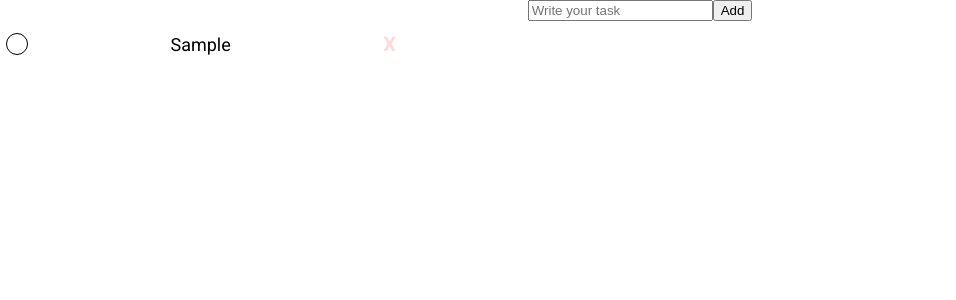
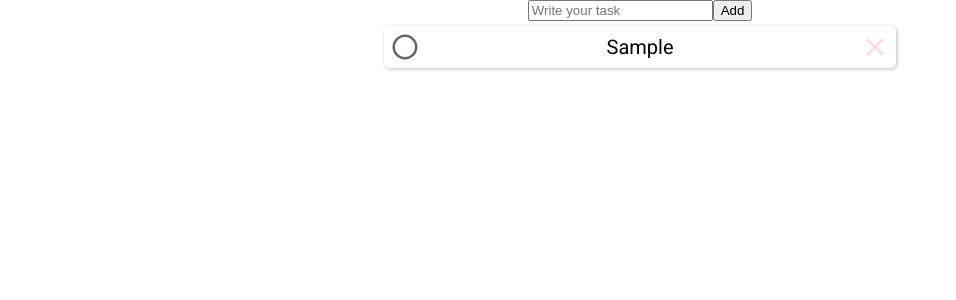
Before and after one commit to heimlee/todo-app, a React (Create React App) app: page / in a window 1280 px wide. Both pictures are taken after typing "Sample" into the empty fields and a click on the button "Add". Shown: the top 300 px of the page, without its empty margins (0-956 px from the left). Built offline with nearby package versions, Linux system fonts and the light colour scheme.

Commit message:
Implement TodoItem component

```diff
--- a/src/containers/todo/components/todoItem/TodoItem.js
+++ b/src/containers/todo/components/todoItem/TodoItem.js
@@ -1,5 +1,8 @@
 import React from 'react';
 import { useDispatch } from 'react-redux';
+import RadioButtonUncheckedIcon from '@material-ui/icons/RadioButtonUnchecked';
+import CheckCircleIcon from '@material-ui/icons/CheckCircle';
+import CloseIcon from '@material-ui/icons/Close';
 
 import { completedTask, removeTask } from '../../actions/todoActions';
 
@@ -10,9 +13,27 @@ export const TodoItem = ({ todo }) => {
 
   return(
     <div className="todo-item">
-      <span onClick={() => dispatch(completedTask(todo.id, todo.isCompleted))} className={todo.isCompleted ? 'mark check-circle' : 'mark circle'}></span>
-      <span onClick={() => dispatch(completedTask(todo.id, todo.isCompleted))} className={todo.isCompleted ? 'completed text' : 'text'}>{todo.text}</span>
-      <span onClick={() => dispatch(removeTask(todo.id))} className="delete-task">X</span>
+      <span
+        onClick={() => dispatch(completedTask(todo.id, todo.isCompleted))}
+        className="circle"
+      >
+        {!todo.isCompleted ?
+          <RadioButtonUncheckedIcon style={{ fontSize: 30 }} /> :
+          <CheckCircleIcon style={{ fontSize: 30 }}/>
+        }
+      </span>
+      <span
+        onClick={() => dispatch(completedTask(todo.id, todo.isCompleted))}
+        className={todo.isCompleted ? 'completed text' : 'text'}
+      >
+        {todo.text}
+      </span>
+      <span
+        onClick={() => dispatch(removeTask(todo.id))}
+        className="delete-task"
+      >
+        <CloseIcon style={{ fontSize: 30 }} />
+      </span>
     </div>
   );
 };
--- a/src/containers/todo/components/todoItem/todoItem.scss
+++ b/src/containers/todo/components/todoItem/todoItem.scss
@@ -1,68 +1,46 @@
 .todo-item {
   align-items: center;
-  border: 1px solid #fff;
+  border: 1px solid #ffffff;
+  border-radius: 6px;
+  box-shadow: 1px 1px 3px 1px rgba(192, 192, 192, 0.66);
   cursor: pointer;
   display: flex;
-  font-size: 18px;
+  font-size: 20px;
   justify-content: space-between;
   margin: 5px 0;
+  overflow-wrap: break-word;
   padding: 5px;
-  width: 400px;
   user-select: none;
+  width: 500px;
 
   &:hover {
     border: 1px solid #dfdfdf;
-    border-radius: 3px;
-    box-shadow: 1px 1px 3px 1px rgba(192, 192, 192, 0.66);
+    box-shadow: 1px 1px 4px 2px rgba(192, 192, 192, 0.66);
     transition: all .3s ease;
   }
 }
 
+.circle {
+  color: #666666;
+  height: 30px;
+}
+
 .text {
   padding: 0 10px;
-  width: 100%;
+  width: 84%;
 }
 
 .completed {
-  color: #ccc;
+  color: #cccccc;
   text-decoration: line-through;
 }
 
 .delete-task {
+  height: 30px;
   color: rgba(255, 0, 0, 0.15);
-  font-size: 20px;
-  font-weight: bold;
-  padding: 0 10px;
   transition: all .3s ease;
-  user-select: none;
 
   &:hover {
     color: rgba(235, 43, 43, 0.9);
   }
 }
-
-.mark {
-  border-radius: 50%;
-  padding: 10px;
-}
-
-.circle {
-  border: 1px solid black;
-}
-
-.check-circle {
-  border: 1px solid #777777;
-
-  &::after {
-    border-bottom: 2px solid #59b300;
-    border-right: 2px solid #59b300;
-    content: '';
-    display: inline-block;
-    height: 12px;
-    margin-left: -4px;
-    margin-top: -9px;
-    position: absolute;
-    transform: rotate(45deg);
-    width: 6px;
-  }
-}
--- a/src/containers/todo/components/todoList/TodoList.js
+++ b/src/containers/todo/components/todoList/TodoList.js
@@ -13,7 +13,7 @@ export const TodoList = () => {
   };
 
   return(
-    <section>
+    <section className="todo-list">
       {renderTodos()}
     </section>
   );
--- a/src/containers/todo/components/todoList/todoList.scss
+++ b/src/containers/todo/components/todoList/todoList.scss
@@ -0,0 +1,7 @@
+.todo-list {
+  align-items: center;
+  display: flex;
+  flex-direction: column;
+  margin: 0;
+  padding: 0;
+}
```
